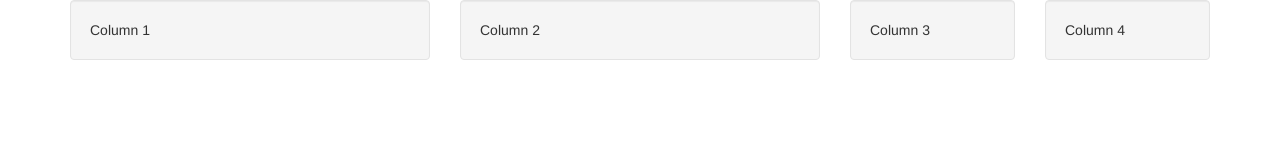
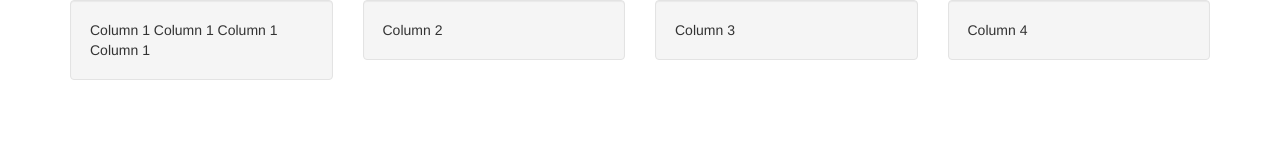
Before and after one commit to aiki-io/research-bootstrap3, a website: page index.html in a window 1280 px wide. Drawn offline with nearby package versions, Linux system fonts and the light colour scheme.

Commit message:
Grid on different devices

```diff
--- a/index.html
+++ b/index.html
@@ -13,16 +13,17 @@
 <body>
     <div class="container">
         <div class="row">
-            <div class="col-lg-4">
-                <div class="well">Column 1</div>
+            <div class="col-xs-6 col-md-3" >
+                <div class="well">Column 1 Column 1 Column 1 Column 1</div>
             </div>
-            <div class="col-lg-4">
+            <div class="col-xs-6 col-md-3">
                 <div class="well">Column 2</div>
             </div>
-            <div class="col-lg-2">
-                <div class="well">Column 3</div>
+            <div class="clearfix hidden-md hidden-lg"></div>
+            <div class="col-xs-6 col-md-3">
+                    <div class="well">Column 3</div>
             </div>
-            <div class="col-lg-2">
+            <div class="col-xs-6 col-md-3">
                 <div class="well">Column 4</div>
             </div>
         </div>
```
